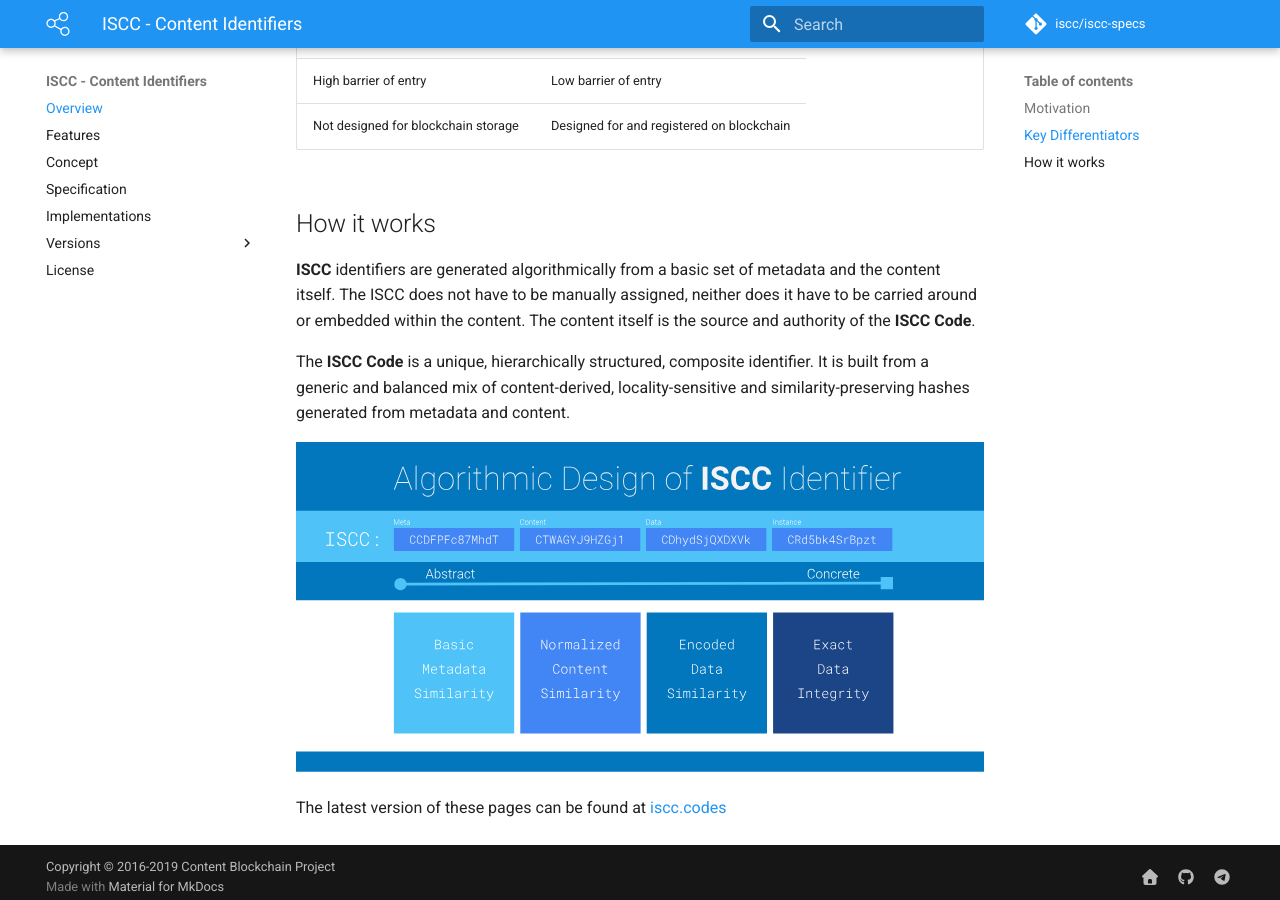
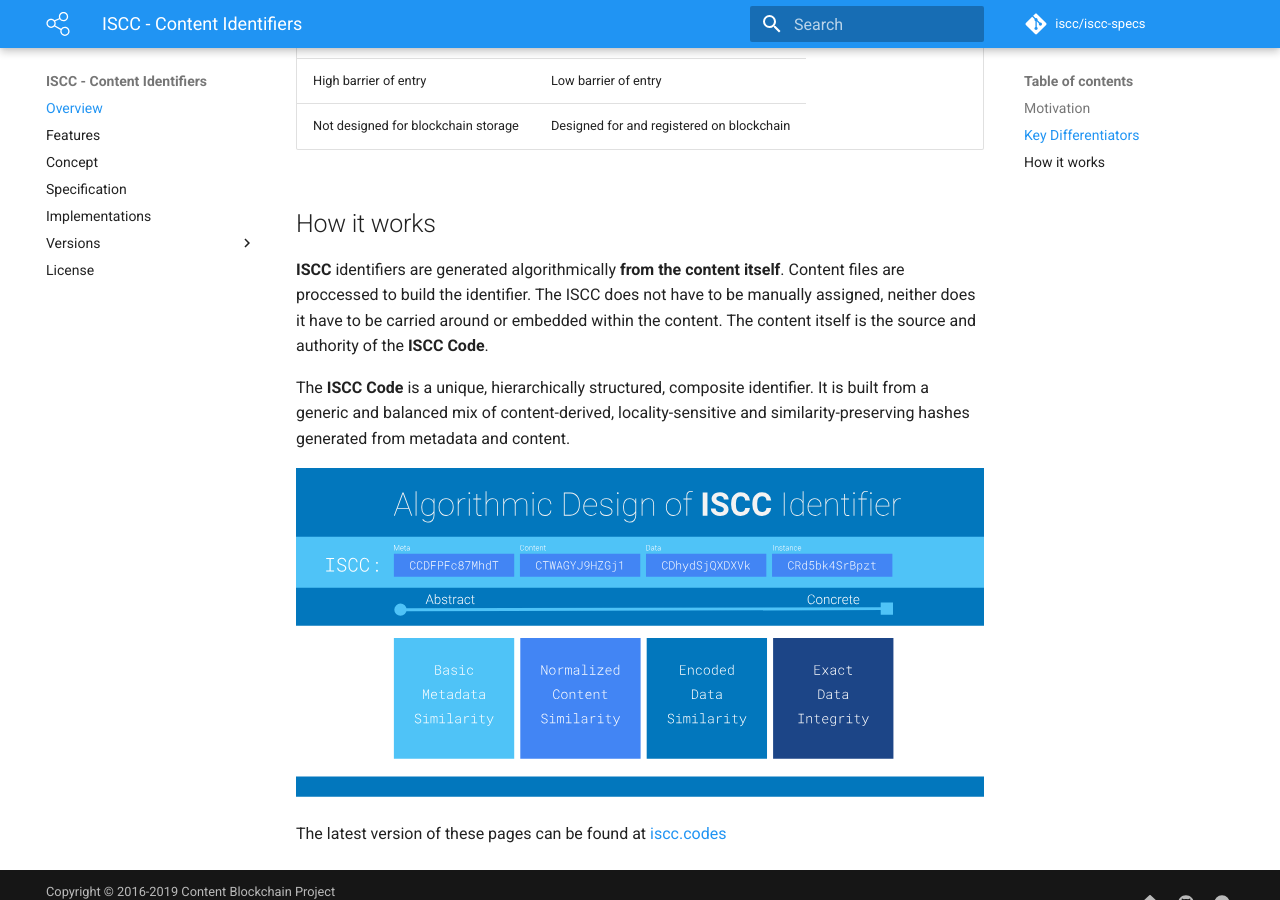
Before and after one commit to iscc/iscc-specs, an MkDocs documentation site: the page built from docs/index.md, in a window 1280 px wide and 900 px high, scrolled down 1491 px. Built offline with MkDocs 1.6.1 and Material for MkDocs 9.7.7, drawn with Linux system fonts in a browser that asks for light colours; comment, search, counter and statistics services are not loaded.

Commit message:
Change wording of "How it works"

```diff
--- a/docs/index.md
+++ b/docs/index.md
@@ -36,7 +36,7 @@
 
 ## How it works
 
-**ISCC** identifiers are generated algorithmically from a basic set of metadata and the content itself. The ISCC does not have to be manually assigned, neither does it have to be carried around or embedded within the content. The content itself is the source and authority of the **ISCC Code**.
+**ISCC** identifiers are generated algorithmically **from the content itself**. Content files are proccessed to build the identifier. The ISCC does not have to be manually assigned, neither does it have to be carried around or embedded within the content. The content itself is the source and authority of the **ISCC Code**.
 
 The **ISCC Code** is a unique, hierarchically structured, composite identifier. It is built from a generic and balanced mix of content-derived, locality-sensitive and similarity-preserving hashes generated from metadata and content.
 
```
